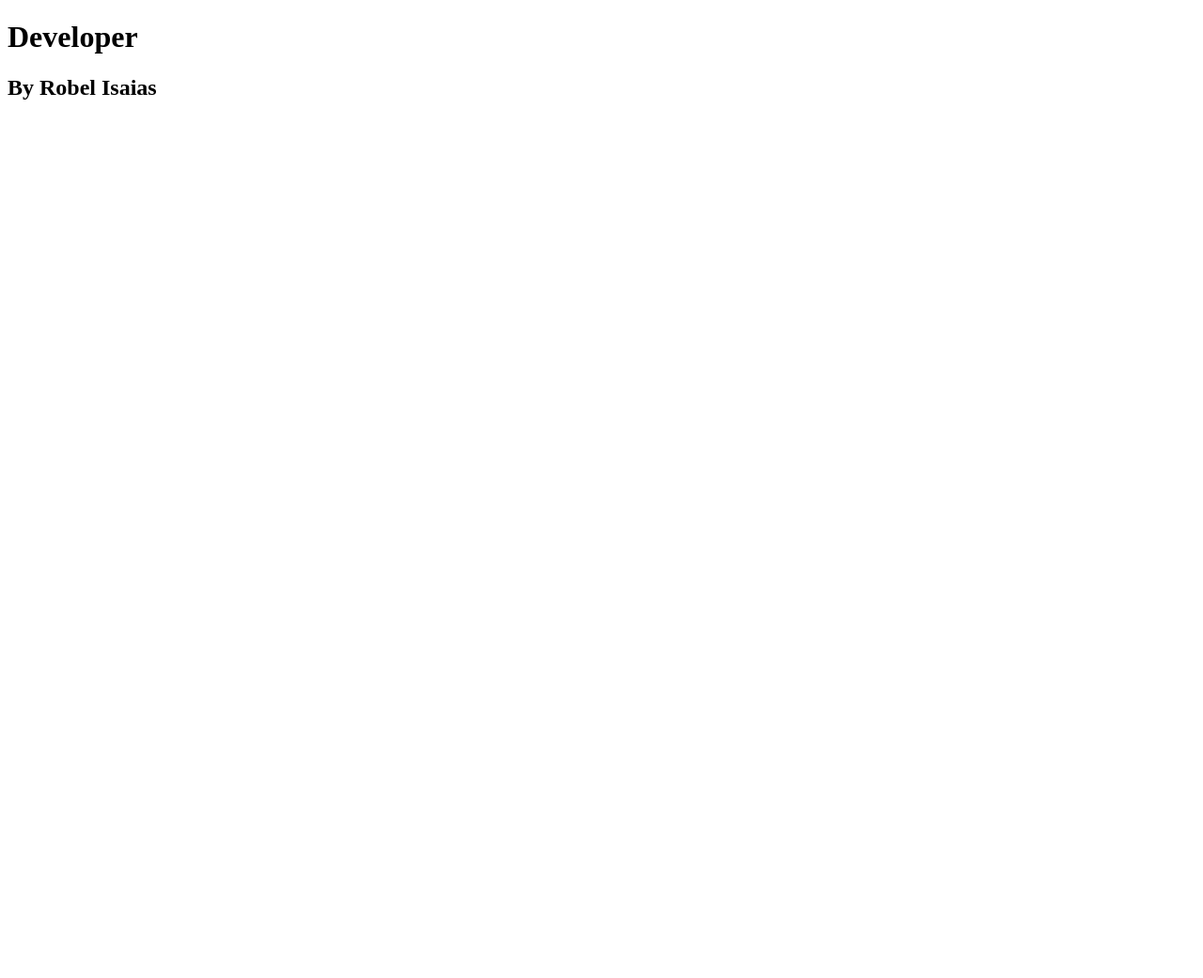
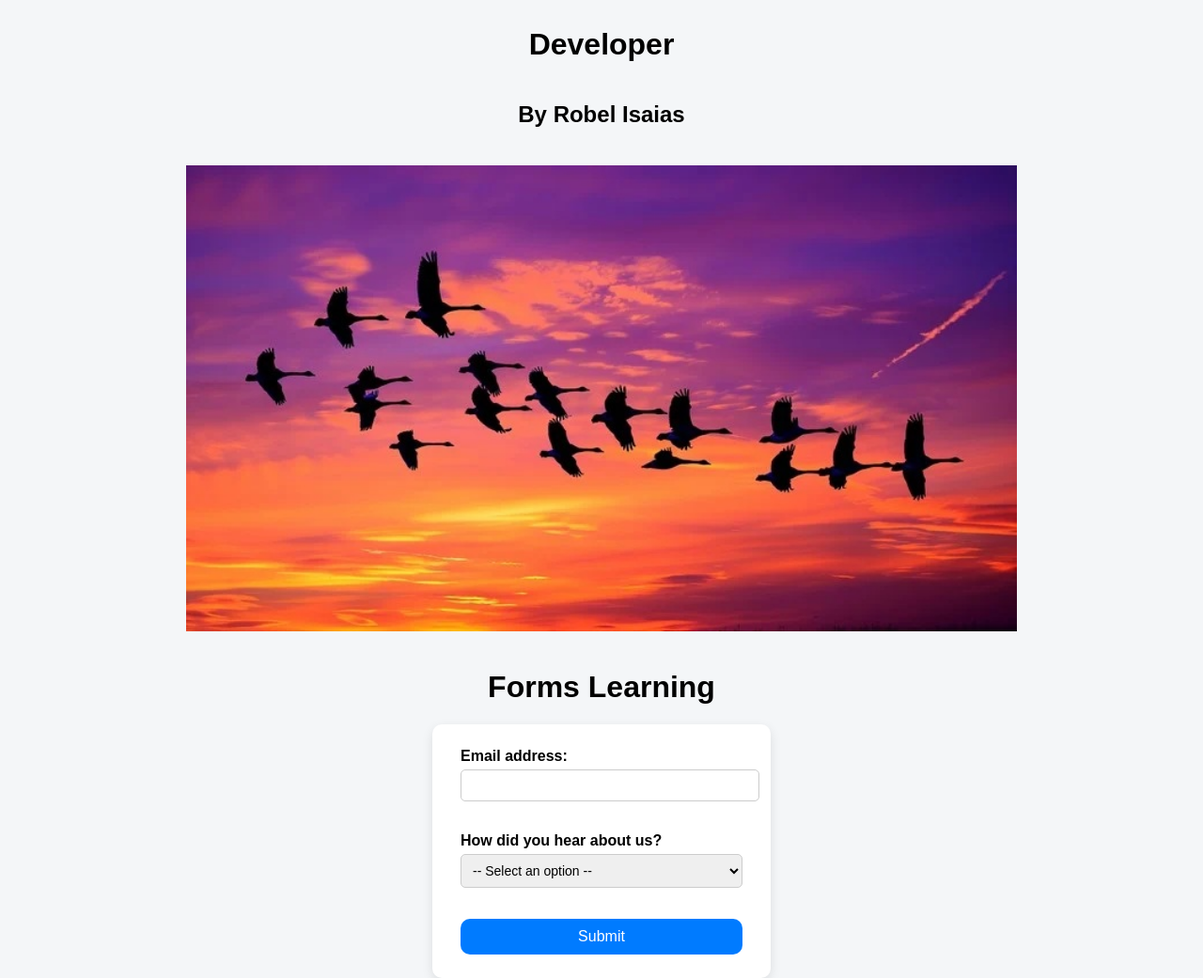
Before and after one commit to robelisaias/fundametalsOfWebDevSDBP031, a plain HTML site: page index.html in a window 1280 px wide. Shown: the whole page at 94% size. Before the commit the page ends 800 px from the top, so only its background shows below. Drawn offline with Linux system fonts and the light colour scheme.

Commit message:
Forms and image added

```diff
--- a/index.html
+++ b/index.html
@@ -4,9 +4,33 @@
     <meta charset="UTF-8">
     <meta name="viewport" content="width=device-width">
     <title>Hello World</title>
+    <link rel="stylesheet" href="style.css">
 </head>
 <body>
     <h1>Developer</h1>
     <h2>By Robel Isaias</h2>
+
+    <img src="flock-at-dusk.jpg" alt="flock of birds at dusk" />
+    <h1>Forms Learning</h1>
+<form>
+    <label for="email">Email address:</label>
+    <input type="email" name="email"/>
+    <br />
+    <br />
+    <label for="source">How did you hear about us?</label>
+    <select id="options" name="Options" required>
+    <option value="" disabled selected>-- Select an option --</option>
+    <option value="online">Online</option>
+    <option value="events">Events</option>
+    <option value="friend">Friend</option>
+    <option value="telemarket">Telemarketing</option>
+</select>
+    <br />
+  <br />
+  <button type="submit">Submit</button>
+
+  </form>
+
+
 </body>
 </html>
--- /dev/null
+++ b/style.css
@@ -0,0 +1,58 @@
+img{
+    width: 70%;
+    display: block;
+    margin: 20px auto;
+}
+
+body {
+    font-family: Arial;
+    background-color: #f4f6f8;
+    height: 100vh;
+
+    display: flex;
+    flex-direction: column;
+    align-items: center;
+}
+
+form {
+    background: white;
+    padding: 25px 30px;
+    border-radius: 10px;
+    box-shadow: 0 4px 12px rgba(0, 0, 0, 0.1);
+    width: 300px;
+}
+
+label {
+    font-weight: bold;
+    display: block;
+    margin-bottom: 5px;
+}
+
+input, select {
+    width: 100%;
+    padding: 8px;
+    margin-bottom: 15px;
+    border: 1px solid #ccc;
+    border-radius: 5px;
+    font-size: 14px;
+}
+
+input:focus, select:focus {
+    outline: none;
+    border-color: #007bff;
+}
+
+button {
+    width: 100%;
+    padding: 10px;
+    background-color: #007bff;
+    color: white;
+    border: none;
+    border-radius: 10px;
+    font-size: 16px;
+    cursor: pointer;
+}
+
+button:hover {
+    background-color: #0056b3;
+}
```
Also changed, not shown: flock-at-dusk.jpg (added).
